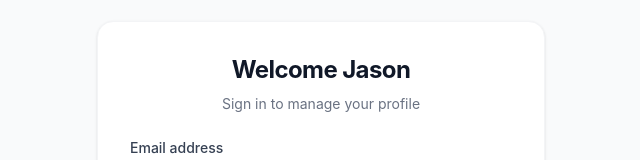
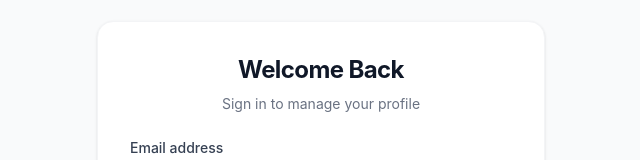
Before and after one commit to hyunjunbae70/drp46, a React (Vite) app: page / in a window 1280 px wide. Shown: the part 178-338 px from the top of the page, without its empty margins (319-959 px from the left). Built offline with nearby package versions, Linux system fonts and the light colour scheme; no server answers.

Commit message:
welcome back

```diff
--- a/src/components/AuthView.jsx
+++ b/src/components/AuthView.jsx
@@ -63,7 +63,7 @@ export default function AuthView() {
     <div className="w-full max-w-md space-y-6 rounded-2xl bg-white p-8 shadow-sm border border-gray-100">
       <div className="text-center">
         <h1 className="text-2xl font-bold tracking-tight text-gray-900">
-          {isSignUp ? "Create an account" : "Welcome Jason"}
+          {isSignUp ? "Create an account" : "Welcome Back"}
         </h1>
         <p className="mt-2 text-sm text-gray-500">
           {isSignUp ? "Sign up to get started" : "Sign in to manage your profile"}
```
